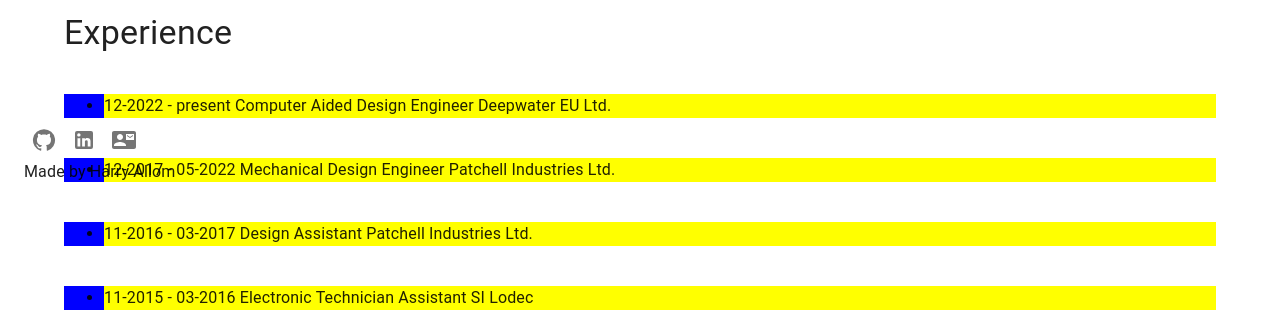
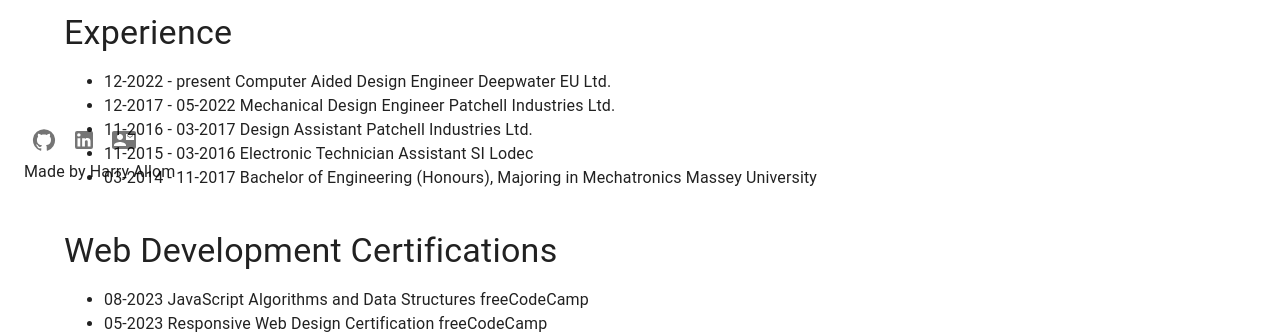
Before and after one commit to allomhg/personal-website, a React (Create React App) app: page /About in a window 1280 px wide. Shown: the part 616-952 px from the top of the page. Built offline with nearby package versions, Linux system fonts and the light colour scheme.

Commit message:
About now displays in proper struct <ul><li/></il>

```diff
--- a/src/components/AboutContent.tsx
+++ b/src/components/AboutContent.tsx
@@ -16,7 +16,7 @@ type AboutProps = {
                     <Typography color="text.primary" variant='h4' component="h2">
                         {title}
                     </Typography>
-                    <Box>
+                    <Box component="ul">
                         {aboutContent.map((content) => (
                             <AboutList
                                 date={content.date}
--- a/src/components/AboutList.tsx
+++ b/src/components/AboutList.tsx
@@ -6,11 +6,7 @@ import { SectionContent } from '../pages/About';
     export const AboutList: React.FunctionComponent<SectionContent> = ({ date, title, place }) => {
         return (
             <>
-                <Box sx={{ my: 5, bgcolor: "green" }}>
-                    <ul style={{ backgroundColor: "blue" }}>
-                        <li style={{ backgroundColor: "yellow" }}>{date} {title} {place}</li>
-                    </ul>
-                </Box>
+                <li>{date} {title} {place}</li>
             </>
         );
 }
```
